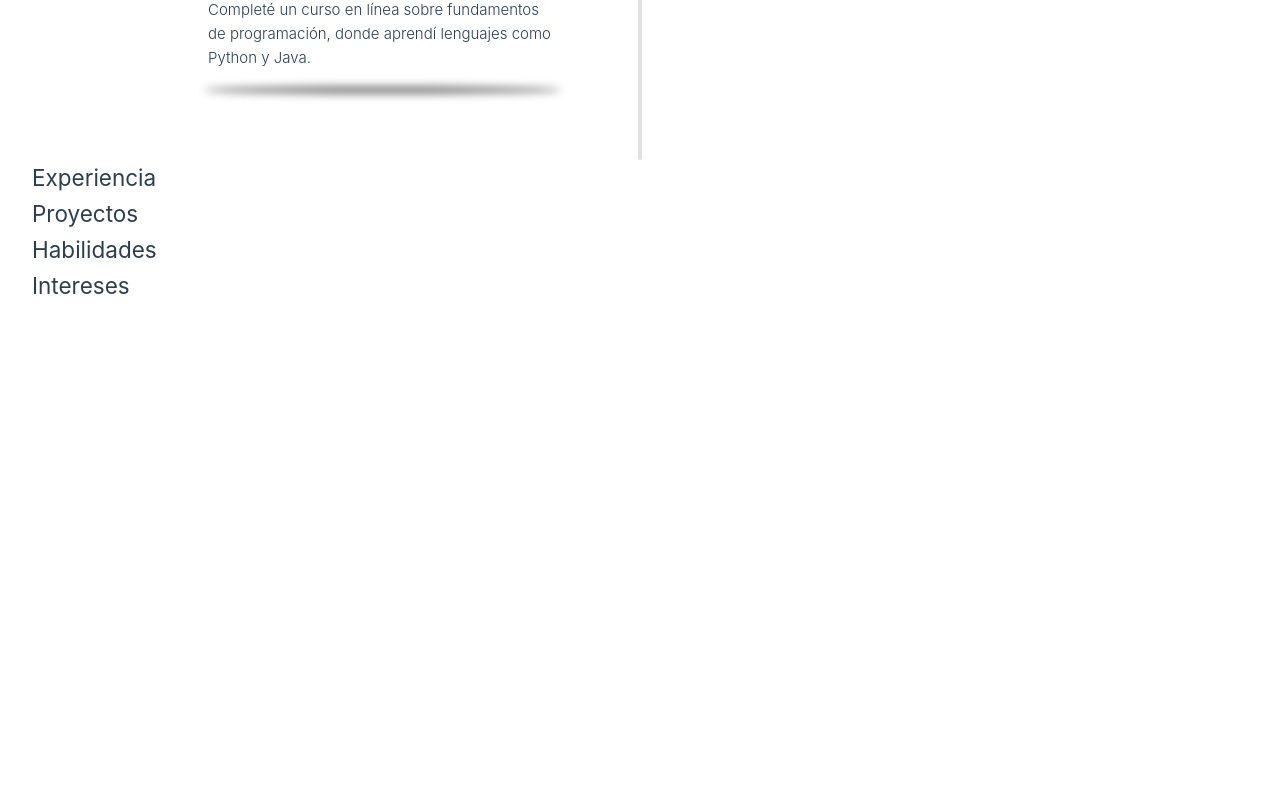
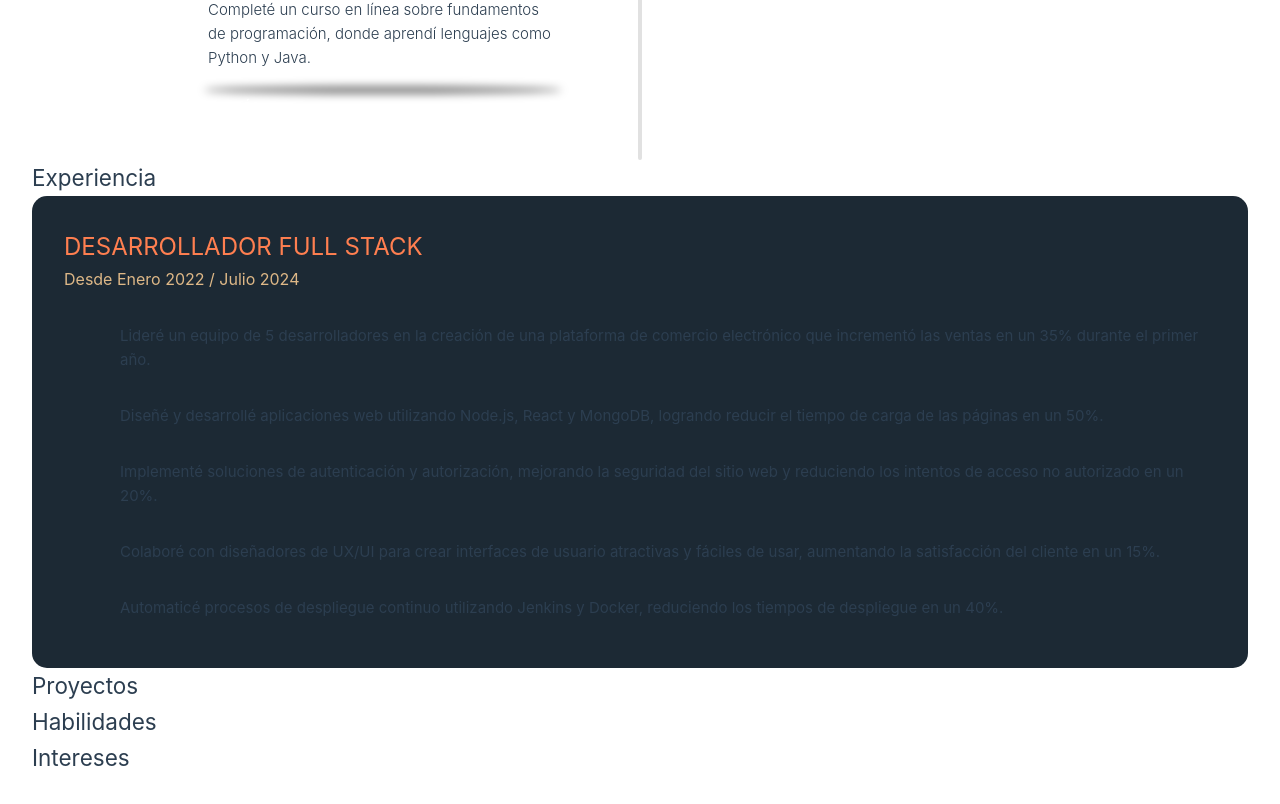
Before and after one commit to enzoulloa/portafolio-vue, a Vue app: page / in a window 1280 px wide. Shown: the part 1196-2000 px from the top of the page. Before the commit the page ends 1532 px from the top, so only its background shows below. Built offline with nearby package versions, Linux system fonts and the light colour scheme.

Commit message:
add clase 7, seccion experiencia fix navbar y renombre el componente experiencia

```diff
--- a/src/App.vue
+++ b/src/App.vue
@@ -1,7 +1,8 @@
 <script setup>
 import NavBar from './components/NavBar.vue';
 import DatosPersonales from './components/DatosPersonales.vue';
-import Educacion from './components/Educacion.vue';
+import EducacionComponente from './components/EducacionComponente.vue';
+import ExperienciaComponente from './components/ExperienciaComponente.vue';
 </script>
 
 <template>
@@ -15,9 +16,12 @@ import Educacion from './components/Educacion.vue';
     <!-- el estilo css de section se encuentra en base.css -->
     <section id="educacion">
       <h2>Educacion - Cursos</h2>
-      <Educacion />
+      <EducacionComponente />
     </section>
-    <section id="experiencia"><h2>Experiencia</h2></section>
+    <section id="experiencia">
+      <h2>Experiencia</h2>
+      <ExperienciaComponente />
+    </section>
     <section id="proyectos"><h2>Proyectos</h2></section>
     <section id="habilidades"><h2>Habilidades</h2></section>
     <section id="intereses"><h2>Intereses</h2></section>
--- /dev/null
+++ b/src/components/ExperienciaComponente.vue
@@ -0,0 +1,80 @@
+<script setup>
+// import icono1 from '/src/assets/ventas.svg';
+// import icono2 from '/src/assets/ecomerce.svg';
+// import icono3 from '/src/assets/configuracion.svg';
+// import icono4 from '/src/assets/uiux.svg';
+// import icono5 from '/src/assets/watch.svg';
+
+import { ref } from 'vue';
+const titulo = 'Desarrollador Full Stack';
+const fecha = 'Desde Enero 2022 / Julio 2024';
+const experiencias = ref([
+    { id: 1, parrafo: 'Lideré un equipo de 5 desarrolladores en la creación de una plataforma de comercio electrónico que incrementó las ventas en un 35% durante el primer año.' },
+    { id: 2, parrafo: 'Diseñé y desarrollé aplicaciones web utilizando Node.js, React y MongoDB, logrando reducir el tiempo de carga de las páginas en un 50%.' },
+    { id: 3 , parrafo: 'Implementé soluciones de autenticación y autorización, mejorando la seguridad del sitio web y reduciendo los intentos de acceso no autorizado en un 20%.' },
+    { id: 4,  parrafo: 'Colaboré con diseñadores de UX/UI para crear interfaces de usuario atractivas y fáciles de usar, aumentando la satisfacción del cliente en un 15%.' },
+    { id: 5, parrafo: 'Automaticé procesos de despliegue continuo utilizando Jenkins y Docker, reduciendo los tiempos de despliegue en un 40%.' },
+]);
+</script>
+
+<template>
+    <div class="card">
+        <h3 class="titulo">{{ titulo.toLocaleUpperCase() }}</h3>
+        <p class="fecha">{{ fecha }}</p>
+        <ul class="listado">
+            <li class="item" v-for="experencia in experiencias" :key="experencia.id">
+                <!-- <img class="imagen-svg" :src="experencia.src" width="45rem" :alt="experencia.parrafo"> -->
+                <p>{{ experencia.parrafo }}</p>
+            </li>
+
+            <!-- <li class="item"><img class="imagen-svg" src="/src/assets/ventas.svg" width="45rem" alt="">
+                <p>Lideré un equipo de 5 desarrolladores en la creación de una plataforma de comercio electrónico que incrementó las ventas en un 35% durante el primer año.</p>
+            </li>
+            <li class="item"><img class="imagen-svg" src="/src/assets/ecomerce.svg" width="45rem" alt="">
+                <p>Diseñé y desarrollé aplicaciones web utilizando Node.js, React y MongoDB, logrando reducir el tiempo de carga de las páginas en un 50%.</p>
+            </li>
+            <li class="item"><img class="imagen-svg" src="/src/assets/configuracion.svg" width="45rem" alt="">
+                <p>Implementé soluciones de autenticación y autorización, mejorando la seguridad del sitio web y reduciendo los intentos de acceso no autorizado en un 20%.</p>
+            </li>
+            <li class="item"><img class="imagen-svg" src="/src/assets/uiux.svg" width="45rem" alt="">
+                <p>Colaboré con diseñadores de UX/UI para crear interfaces de usuario atractivas y fáciles de usar, aumentando la satisfacción del cliente en un 15%.</p>
+            </li>
+            <li class="item"><img class="imagen-svg" src="/src/assets/watch.svg" width="45rem" alt="">
+                <p>Automaticé procesos de despliegue continuo utilizando Jenkins y Docker, reduciendo los tiempos de despliegue en un 40%.</p>
+            </li> -->
+        </ul>
+    </div>
+</template>
+
+<style scoped>
+.card {
+    display: flex;
+    flex-direction: column;
+    padding: 2rem;
+    background-color: rgb(28, 41, 52);
+    border-radius: 15px;
+}
+
+.titulo {
+    font-size: 1.5rem;
+    color: coral;
+}
+
+.fecha {
+    font-size: 1rem;
+    color: burlywood;
+    margin-bottom: 1rem;
+}
+
+.listado {
+    display: flex;
+    flex-direction: column;
+}
+
+.item {
+    align-items: center;
+    display: flex;
+    padding: 1rem;
+    gap: 1.5rem;
+}
+</style>
--- a/src/components/NavBar.vue
+++ b/src/components/NavBar.vue
@@ -2,7 +2,7 @@
     <nav class='navbar'>
       <div class='navbar-menu'>
         <ul>
-            <a v-for="nav in navegacion" :key="nav.nombre" href="nav.enlace" class="nav-item">{{ nav.nombre }}</a>
+            <a v-for="nav in navegacion" :key="nav.nombre" :href="nav.enlace" class="nav-item">{{ nav.nombre }}</a>
         </ul>
       </div>
     </nav>
```
Also changed, not shown: src/components/EducacionComponente.vue (renamed from src/components/Educacion.vue).
